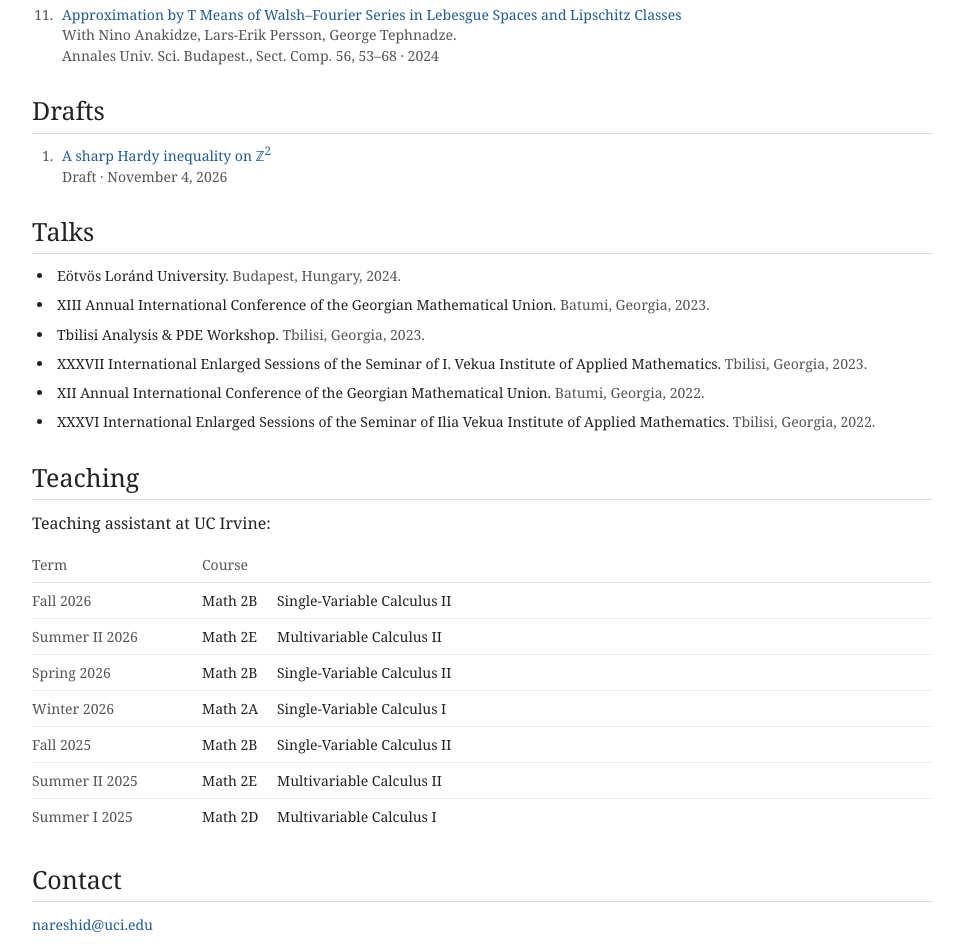
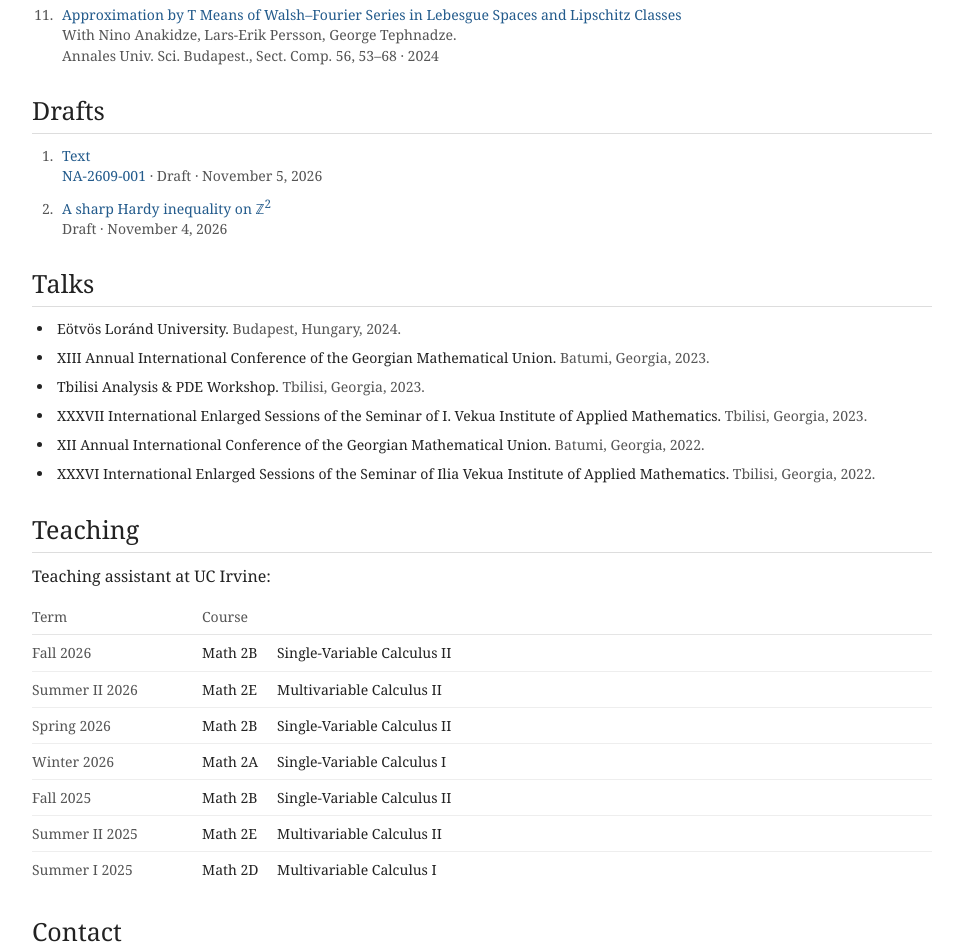
Before and after one commit to nareshidze/nareshidze.github.io, a plain HTML site: page index.html in a window 1280 px wide. Shown: the part 1128-2072 px from the top of the page, without its empty margins (158-1121 px from the left). Drawn offline with Linux system fonts and the light colour scheme.

Commit message:
Add test draft NA-2609-001

```diff
--- a/index.html
+++ b/index.html
@@ -135,6 +135,12 @@
     <section id="ongoing-work" aria-labelledby="ongoing-work-title">
       <h2 id="ongoing-work-title">Drafts</h2>
       <ol class="papers">
+        <li class="paper" id="areshidze2026text">
+          <article aria-labelledby="title-areshidze2026text">
+            <h3 class="paper-title" id="title-areshidze2026text"><a href="drafts/NA-2609-001.html">Text</a></h3>
+            <p class="paper-venue"><a href="drafts/NA-2609-001.html">NA-2609-001</a> · Draft · <time datetime="2026-11-05">November 5, 2026</time></p>
+          </article>
+        </li>
         <li class="paper" id="areshidze2026hardy">
           <article aria-labelledby="title-areshidze2026hardy">
             <h3 class="paper-title" id="title-areshidze2026hardy"><a href="papers/a-sharp-hardy-inequality-on-z2.pdf?v=e48b0fefd9af05ed8d593184011a3b55d6c446f8">A sharp Hardy inequality on ℤ<sup>2</sup></a></h3>
```
